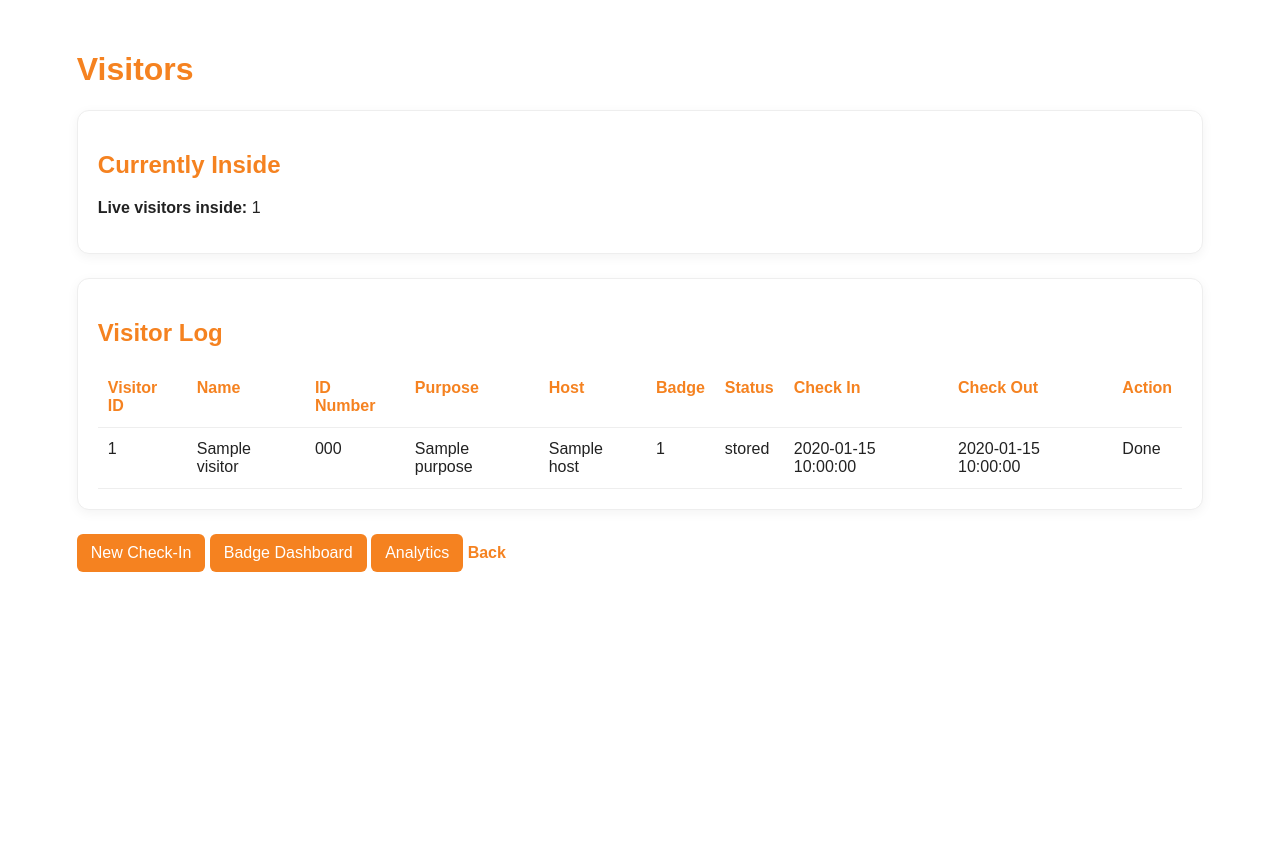
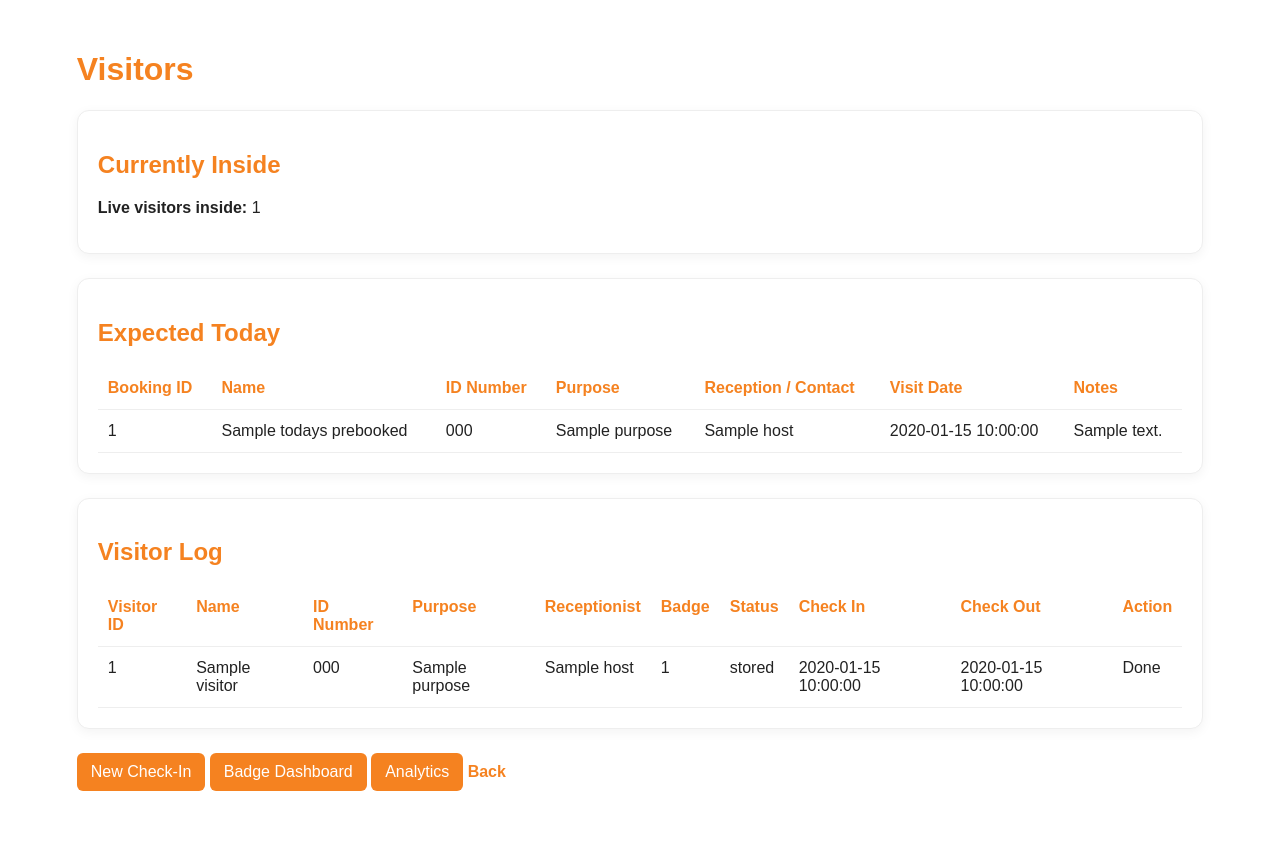
Before and after one commit to amberg710/visitor_delivery_demo-, a Flask app: template templates/visitors.html in a window 1280 px wide. Before the commit the page ends 572 px from the top, so only its background shows below. Run offline with Flask 3, Linux system fonts and the light colour scheme; the template is opened without the code that fills it: most values are stand-ins (such as "Sample title", 1, 10 or a date in 2020); parts of the project's set-up code (start-up, migrations or seed data) failed here and were passed over.

Commit message:
Update visitors.html

```diff
--- a/templates/visitors.html
+++ b/templates/visitors.html
@@ -15,6 +15,38 @@
     </div>
 
     <div class="card">
+        <h2>Expected Today</h2>
+
+        {% if todays_prebooked %}
+        <table>
+            <tr>
+                <th>Booking ID</th>
+                <th>Name</th>
+                <th>ID Number</th>
+                <th>Purpose</th>
+                <th>Reception / Contact</th>
+                <th>Visit Date</th>
+                <th>Notes</th>
+            </tr>
+
+            {% for p in todays_prebooked %}
+            <tr>
+                <td>{{ p.get("BookingID", "") }}</td>
+                <td>{{ p.get("Name", "") }}</td>
+                <td>{{ p.get("IDNumber", "") }}</td>
+                <td>{{ p.get("Purpose", "") }}</td>
+                <td>{{ p.get("Host", "") }}</td>
+                <td>{{ p.get("VisitDate", "") }}</td>
+                <td>{{ p.get("Notes", "") }}</td>
+            </tr>
+            {% endfor %}
+        </table>
+        {% else %}
+            <p>No prebooked visitors for today.</p>
+        {% endif %}
+    </div>
+
+    <div class="card">
         <h2>Visitor Log</h2>
 
         <table>
@@ -23,7 +55,7 @@
                 <th>Name</th>
                 <th>ID Number</th>
                 <th>Purpose</th>
-                <th>Host</th>
+                <th>Receptionist</th>
                 <th>Badge</th>
                 <th>Status</th>
                 <th>Check In</th>
```
